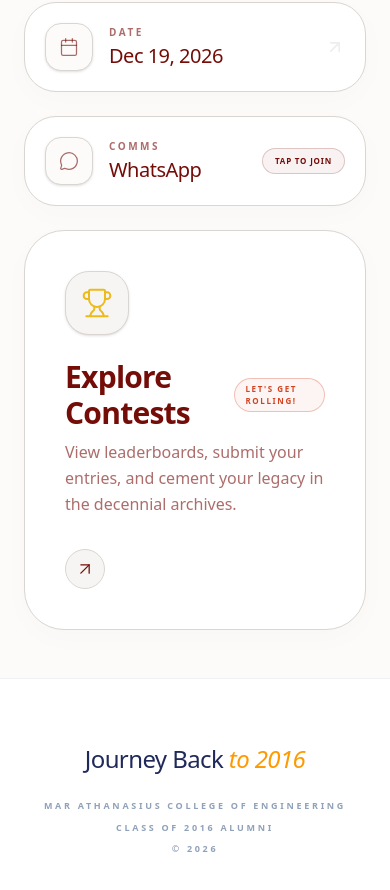
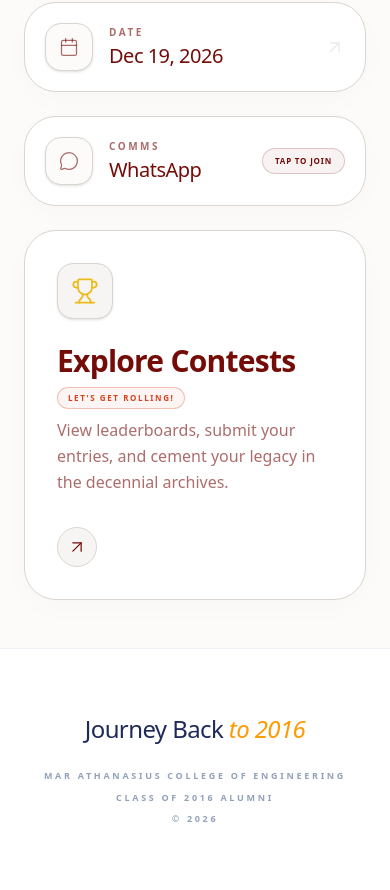
Before and after one commit to mace-2016/alumnimeet, a Next.js app: page / in a window 390 px wide. Shown: the part 953-1843 px from the top of the page. Built offline with nearby package versions, Linux system fonts and the light colour scheme; a web font is replaced by a local one.

Commit message:
Update page.tsx

```diff
--- a/app/page.tsx
+++ b/app/page.tsx
@@ -199,23 +199,27 @@ export default function HomePage() {
 
 
 
-
         {/* CONTESTS BLOCK */}
-        <Link href="/contest" className="group relative md:col-span-3 bg-white rounded-[2.5rem] border border-[var(--border)] p-10 lg:p-12 flex flex-col md:flex-row md:items-center justify-between overflow-hidden shadow-[0_8px_30px_rgba(116,12,8,0.02)] hover:shadow-[0_40px_80px_rgba(116,12,8,0.08)] hover:-translate-y-1.5 transition-all duration-700">
+        <Link
+          href="/contest"
+          className="group relative md:col-span-3 bg-white rounded-[2rem] md:rounded-[2.5rem] border border-[var(--border)] p-8 md:p-10 lg:p-12 flex flex-col md:flex-row md:items-center justify-between overflow-hidden shadow-[0_8px_30px_rgba(116,12,8,0.02)] hover:shadow-[0_40px_80px_rgba(116,12,8,0.08)] hover:-translate-y-1.5 transition-all duration-700 active:scale-[0.98]"
+        >
           <div className="absolute inset-0 bg-[radial-gradient(circle_at_0%_100%,var(--color-mace-gold),transparent_40%)] opacity-0 group-hover:opacity-[0.06] transition-opacity duration-1000" />
           <Trophy className="absolute -right-8 -bottom-12 w-64 h-64 text-[var(--color-mace-gold)] opacity-0 group-hover:opacity-[0.03] group-hover:-translate-x-4 group-hover:-translate-y-4 transition-all duration-1000 ease-out pointer-events-none" />
 
           <div className="flex flex-col md:flex-row md:items-center gap-6 lg:gap-8 relative z-10">
-            <div className="w-16 h-16 lg:w-20 lg:h-20 rounded-[1.5rem] bg-[var(--surface-soft)] border border-[var(--border)] flex items-center justify-center group-hover:bg-[var(--color-mace-gold)] group-hover:border-[var(--color-mace-gold)] transition-all duration-700 shadow-sm shrink-0 group-hover:scale-105">
-              <Trophy className="h-8 w-8 lg:h-10 lg:w-10 text-[var(--color-mace-gold)] group-hover:text-white transition-colors duration-500" strokeWidth={1.5} />
+            {/* Shrunk icon slightly for mobile (w-14 h-14) */}
+            <div className="w-14 h-14 md:w-16 md:h-16 lg:w-20 lg:h-20 rounded-2xl md:rounded-[1.5rem] bg-[var(--surface-soft)] border border-[var(--border)] flex items-center justify-center group-hover:bg-[var(--color-mace-gold)] group-hover:border-[var(--color-mace-gold)] transition-all duration-700 shadow-sm shrink-0 group-hover:scale-105">
+              <Trophy className="h-7 w-7 md:h-8 md:w-8 lg:h-10 lg:w-10 text-[var(--color-mace-gold)] group-hover:text-white transition-colors duration-500" strokeWidth={1.5} />
             </div>
 
             <div>
-              <div className="mb-2 flex items-center gap-4">
+              {/* Added flex-wrap and reduced gap for mobile safety */}
+              <div className="mb-2 flex flex-wrap items-center gap-2 md:gap-4">
                 <h3 className="font-serif text-3xl lg:text-4xl font-bold tracking-tight text-[var(--color-mace-crimson)]">
                   Explore Contests
                 </h3>
-                <div className="px-2.5 py-1 rounded-full border border-[var(--color-mace-rust)]/30 bg-[var(--color-mace-rust)]/5 text-[8px] font-black uppercase tracking-[0.2em] text-[var(--color-mace-rust)]">
+                <div className="px-2.5 py-1 rounded-full border border-[var(--color-mace-rust)]/30 bg-[var(--color-mace-rust)]/5 text-[8px] font-black uppercase tracking-[0.2em] text-[var(--color-mace-rust)] whitespace-nowrap">
                   Let's Get Rolling!
                 </div>
               </div>
@@ -232,6 +236,8 @@ export default function HomePage() {
           </div>
         </Link>
 
+
+
       </div>
     </div>
   );
```
